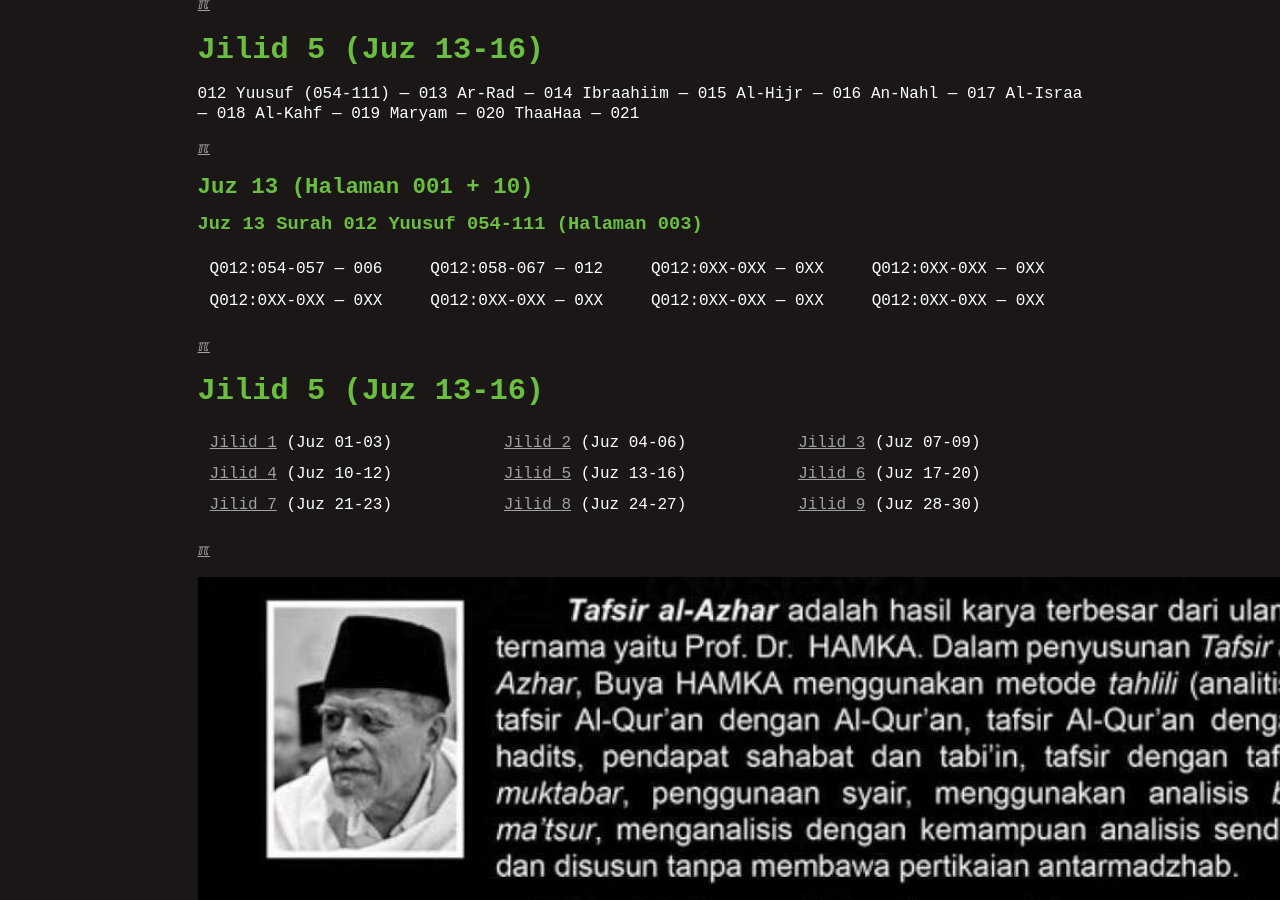
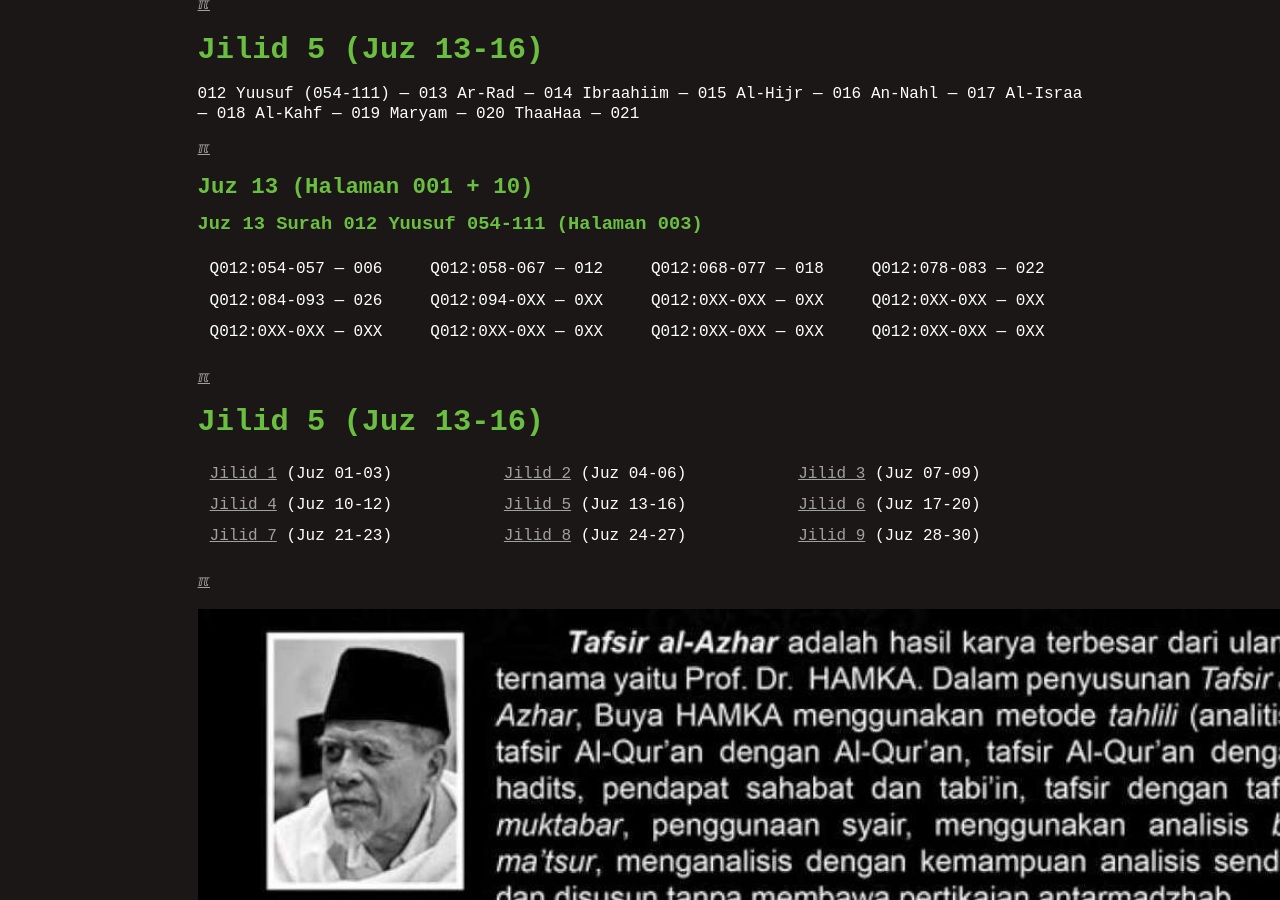
Before and after one commit to dullatip/indexquran, a Jekyll site: the page built from 005.md, in a window 1280 px wide and 900 px high, scrolled down 654 px. Built offline with Jekyll 4.4.1, drawn with Linux system fonts in a browser that asks for light colours.

Commit message:
modified:   005.md

```diff
--- a/005.md
+++ b/005.md
@@ -17,7 +17,8 @@
 
 ### Juz 13 Surah 012 Yuusuf 054-111 (Halaman 003)
 
-| Q012:054-057 --- 006 | Q012:058-067 --- 012 | Q012:0XX-0XX --- 0XX | Q012:0XX-0XX --- 0XX |
+| Q012:054-057 --- 006 | Q012:058-067 --- 012 | Q012:068-077 --- 018 | Q012:078-083 --- 022 |
+| Q012:084-093 --- 026 | Q012:094-0XX --- 0XX | Q012:0XX-0XX --- 0XX | Q012:0XX-0XX --- 0XX |
 | Q012:0XX-0XX --- 0XX | Q012:0XX-0XX --- 0XX | Q012:0XX-0XX --- 0XX | Q012:0XX-0XX --- 0XX |
 
 [&#x213C;](#)<br id="idxA">
```
